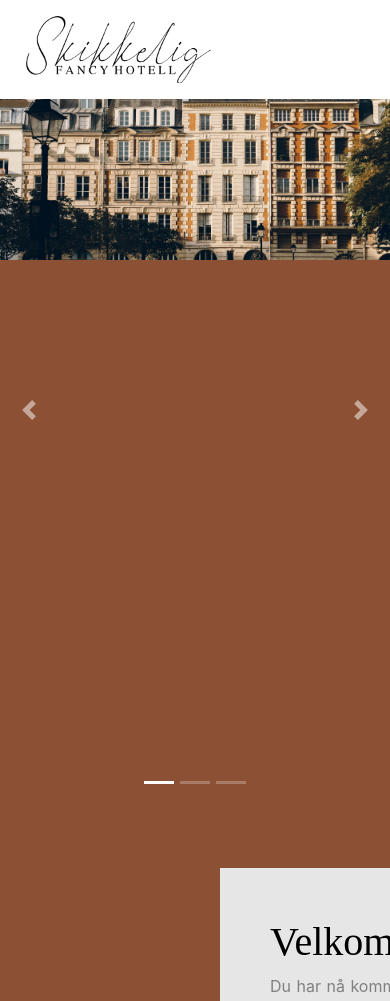
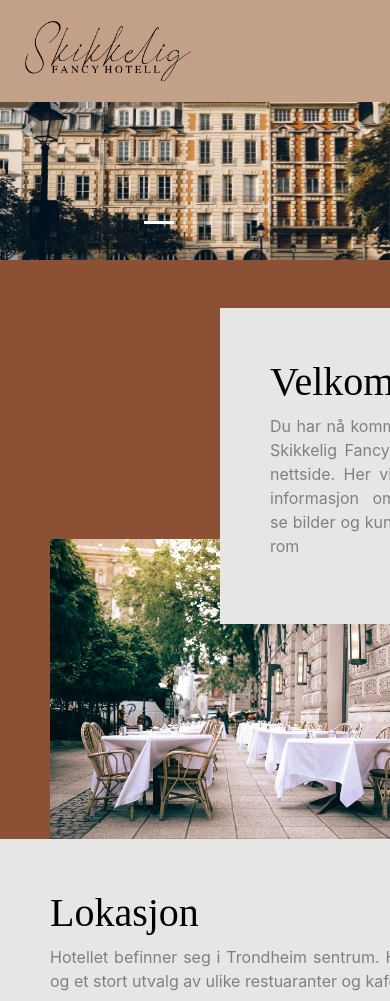
Before and after one commit to JulieHM/hotell_booking, a Django app: page /booking/about/ in a window 390 px wide; the page is wider, and only the part inside the window is pictured. Shown: the top 1001 px of that part. Run offline with Django 3.2, Linux system fonts and the light colour scheme; some libraries are stand-ins or nearby versions.

Commit message:
minor design fixes, favicon, resizeble navbar

```diff
--- a/fancyhotel/booking/static/css/about.css
+++ b/fancyhotel/booking/static/css/about.css
@@ -18,24 +18,6 @@
     font-family: romantic couple;
     color: black;
 }
-
-/* container for header slider*/
-.carousel-item{
-   width:100%; /*container-width*/
-   height: 820px;
-   overflow:hidden; /*hide bounds of image */
-   margin:center;   /*reset margin of figure tag*/
-}
-
-/* stiler for bildene inni bilde sliden*/
-.carousel-item img{
-    display:block; /*remove inline-block spaces*/
-    width:100%; /*make image streatch*/
-
-}
-
-
-
 
 .bilde{
     display: inline-block;
--- a/fancyhotel/booking/static/css/base.css
+++ b/fancyhotel/booking/static/css/base.css
@@ -2,13 +2,22 @@
     /*background-color: #C3A088; */
     /*background-color:#04302F;*/
     background-color: #8C5135;
+    margin: 0;
 }
 
 
 img{
     max-width:100%;
 }
-/* Navbar */
+
+
+/*
+*
+* ==========================================
+* CUSTOM UTIL CLASSES
+* ==========================================
+*
+*/
 .navbar {
     transition: all 0.4s;
 }
@@ -19,12 +28,12 @@
 
 .navbar .nav-link:hover,
 .navbar .nav-link:focus {
-    color: wheat;
+    color: #fff;
     text-decoration: none;
 }
 
 .navbar .navbar-brand {
-    color: #fff;
+    color: grey;
 }
 
 
@@ -48,10 +57,11 @@
     color: #555;
 }
 
+
 /* Change navbar styling on small viewports */
-@media (max-width: 413.98px) {
+@media (max-width: 991.98px) {
     .navbar {
-        background: #fff;
+        background: #C3A088;
     }
 
     .navbar .navbar-brand, .navbar .nav-link {
@@ -59,34 +69,57 @@
     }
 }
 
-/* Footer */
-footer {
+fa{
     background-color: #111111;
-    height: 50px;
 }
+
+
+
+
+#page-container {
+    position: relative;
+    min-height: 100vh;
+  }
+
+  #content-wrap {
+    padding-bottom: 2.5rem;    /* Footer height */
+  }
+
+  #footer {
+    position: absolute;
+    bottom: 0;
+    width: 100%;
+    height: 2.5rem;            /* Footer height */
+    background-color: #111111;
+    color: #E6E6E6;
+  }
 
 /* Used for login and register box headings */
 #content-container h1{
     font-family: 'Times New Roman', Times, serif;
     font-size: Arial;
 }
-.wrapper{
+
+
+/* .wrapper{
     background-color: #8C5135;
     position: relative;
-}
+} */
+
 
 #content-container{
     background-color: #E6E6E6;
-    padding: 50px;
-    margin-top: -720px;
-    margin-left: 150px;
-
-
+    padding: 2%;
+    margin-top: -50%;
+    margin-left: 10%;
+    /* margin: auto; */
+    border-radius: 0.8em;
     box-shadow: 1px 2px 10px rgba(0, 0, 0, 3);
     z-index: 1;
     position: absolute;
+    font-size: 100%;
 }
 
 #login-background{
-    position: relative;
+    position: absolute;
 }
--- a/fancyhotel/booking/templates/booking/base.html
+++ b/fancyhotel/booking/templates/booking/base.html
@@ -5,7 +5,11 @@
     <meta name="viewport" content="width=device-width, initial-scale=1.0">
     <title>{% block title %}Title{% endblock %}</title>
     {% load static %}
+    <link rel='icon' href="{% static "img/favicon-32x32.png" %}" type='image/x-icon'/>
     <link rel="stylesheet" href="{% static "css/base.css" %}">
+
+     <!-- bootstrap stylesheet -->
+     <link rel="stylesheet" href="https://stackpath.bootstrapcdn.com/bootstrap/4.4.1/css/bootstrap.min.css" integrity="sha384-Vkoo8x4CGsO3+Hhxv8T/Q5PaXtkKtu6ug5TOeNV6gBiFeWPGFN9MuhOf23Q9Ifjh" crossorigin="anonymous">
 
     <!-- bootstrap JS, Popper.js, jQuery-->
     <script src="https://code.jquery.com/jquery-3.4.1.slim.min.js" integrity="sha384-J6qa4849blE2+poT4WnyKhv5vZF5SrPo0iEjwBvKU7imGFAV0wwj1yYfoRSJoZ+n" crossorigin="anonymous"></script>
@@ -14,8 +18,7 @@
 
     <!-- eget stilark
     <link rel="stylesheet" href="{% static "css/style.css" %}"> -->
-    <!-- bootstrap stylesheet -->
-    <link rel="stylesheet" href="https://stackpath.bootstrapcdn.com/bootstrap/4.4.1/css/bootstrap.min.css" integrity="sha384-Vkoo8x4CGsO3+Hhxv8T/Q5PaXtkKtu6ug5TOeNV6gBiFeWPGFN9MuhOf23Q9Ifjh" crossorigin="anonymous">
+
 
     <!-- to use forms -->
     <link rel="stylesheet" href="https://stackpath.bootstrapcdn.com/bootstrap/4.1.3/css/bootstrap.min.css" integrity="sha384-MCw98/SFnGE8fJT3GXwEOngsV7Zt27NXFoaoApmYm81iuXoPkFOJwJ8ERdknLPMO" crossorigin="anonymous">
@@ -24,9 +27,9 @@
 </head>
 <body>
   {% load static %}
-   <header class="header">
-    <nav class="navbar navbar-expand-lg fixed-top py-3">
-        <div class="container"><a href="{% url 'about'%}"><img src="{% static 'img/logo_sort.png' %}" alt="logo" width="200px"></a>
+  <!-- <header class=header>
+    <nav class="navbar navbar-expand-lg fixed-top py-3" id="myTopnav">
+        <div class="container"><a href="{% url 'about'%}"><img src="{% static 'img/logo_sort.png' %}" alt="logo" width="200vm"></a>
             <button type="button" data-toggle="collapse" data-target="#navbarSupportedContent" aria-controls="navbarSupportedContent" aria-expanded="false" aria-label="Toggle navigation" class="navbar-toggler navbar-toggler-right"><i class="fa fa-bars"></i></button>
 
             <div id="navbarSupportedContent" class="collapse navbar-collapse">
@@ -39,11 +42,35 @@
                     {% else %}
                     <li class="nav-item"><a href="{% url 'logg inn' %}" class="nav-link text-uppercase font-weight-bold">Logg inn</a></li>
                     {% endif %}
+                    <li class="nav-item"><a href="javascript:void(0);" class="icon" onclick="myFunction()">
+                        <i class="fa fa-bars"></i></li>
+                </ul>
+            </div>
+        </div>
+    </nav>
+</header> -->
+
+<header class="header">
+    <nav class="navbar navbar-expand-lg fixed-top py-3">
+        <div class="container"><a href="#" class="navbar-brand text-uppercase font-weight-bold"><img src="{% static 'img/logo_sort.png' %}" alt="logo" width="180vm"></a>
+            <button type="button" data-toggle="collapse" data-target="#navbarSupportedContent" aria-controls="navbarSupportedContent" aria-expanded="false" aria-label="Toggle navigation" class="navbar-toggler navbar-toggler-right"><i class="fa fa-bars"></i></button>
+
+            <div id="navbarSupportedContent" class="collapse navbar-collapse">
+                <ul class="navbar-nav ml-auto">
+                    <li class="nav-item active"><a href="{% url 'about' %}" class="nav-link text-uppercase font-weight-bold">Forside <span class="sr-only">(current)</span></a></li>
+                    <li class="nav-item"><a href="{% url 'search rooms' %}" class="nav-link text-uppercase font-weight-bold">Bestilling</a></li>
+                    <li class="nav-item"><a href="{% url 'roomoverview' %}" class="nav-link text-uppercase font-weight-bold">Romoversikt</a></li>
+                    {% if user.is_authenticated %}
+                      <li class="nav-item"><a href="{% url 'logg ut' %}" class="nav-link text-uppercase font-weight-bold">Logget inn som {{ user.get_short_name }}. Logg ut.</a></li>
+                    {% else %}
+                    <li class="nav-item"><a href="{% url 'logg inn' %}" class="nav-link text-uppercase font-weight-bold">Logg inn</a></li>
+                    {% endif %}
                 </ul>
             </div>
         </div>
     </nav>
 </header>
+<div class="container"></div>
 
 <script>
     $(function () {
@@ -55,8 +82,11 @@
         }
     });
 });
+
 </script>
 
+<div id="page-container">
+    <div id="content-wrap">
       {% block header %}
       <div>
         <img class="d-block w-100" src="{% static "img/front.jpeg" %}" alt="Third slide" class="wrapper">
@@ -69,6 +99,10 @@
 
     {% block content %}
     {% endblock %}
-    <footer></footer>
+
+    </div>
+   <footer id="footer"></footer>
+ </div>
+
 </body>
 </html>
--- a/fancyhotel/booking/templates/booking/roomoverview.html
+++ b/fancyhotel/booking/templates/booking/roomoverview.html
@@ -9,6 +9,8 @@
 <body>
 
     {% block content %}
+
+
     <div class="container">
         <div class="row">
             <div class="col-xs-6">
--- /dev/null
+++ b/package.json
@@ -0,0 +1,5 @@
+{
+  "dependencies": {
+    "jquery": "^3.4.1"
+  }
+}
```
Also changed, not shown: fancyhotel/booking/static/img/favicon-32x32.png (added), fancyhotel/booking/static/img/uteservering.jpeg (added), package-lock.json (added), 4 other files. Lines whose indentation alone changed are shown as unchanged.
